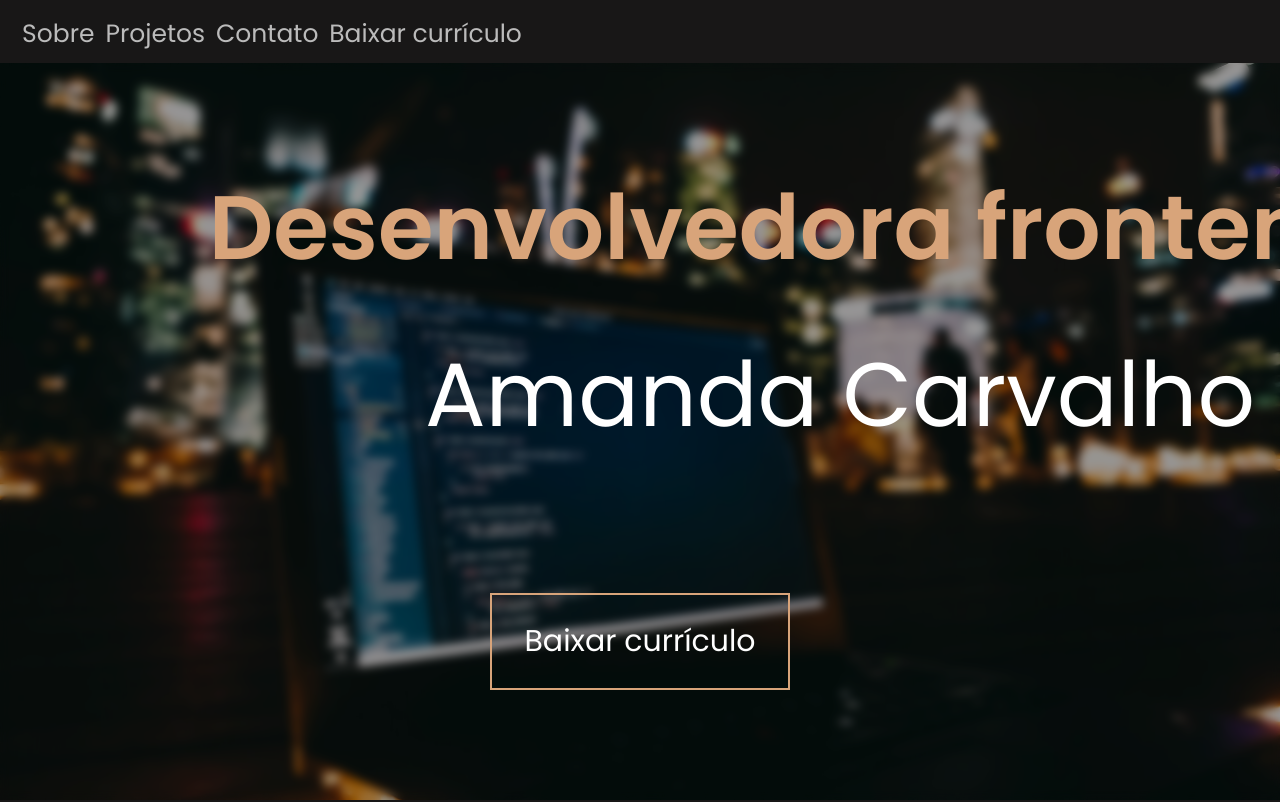
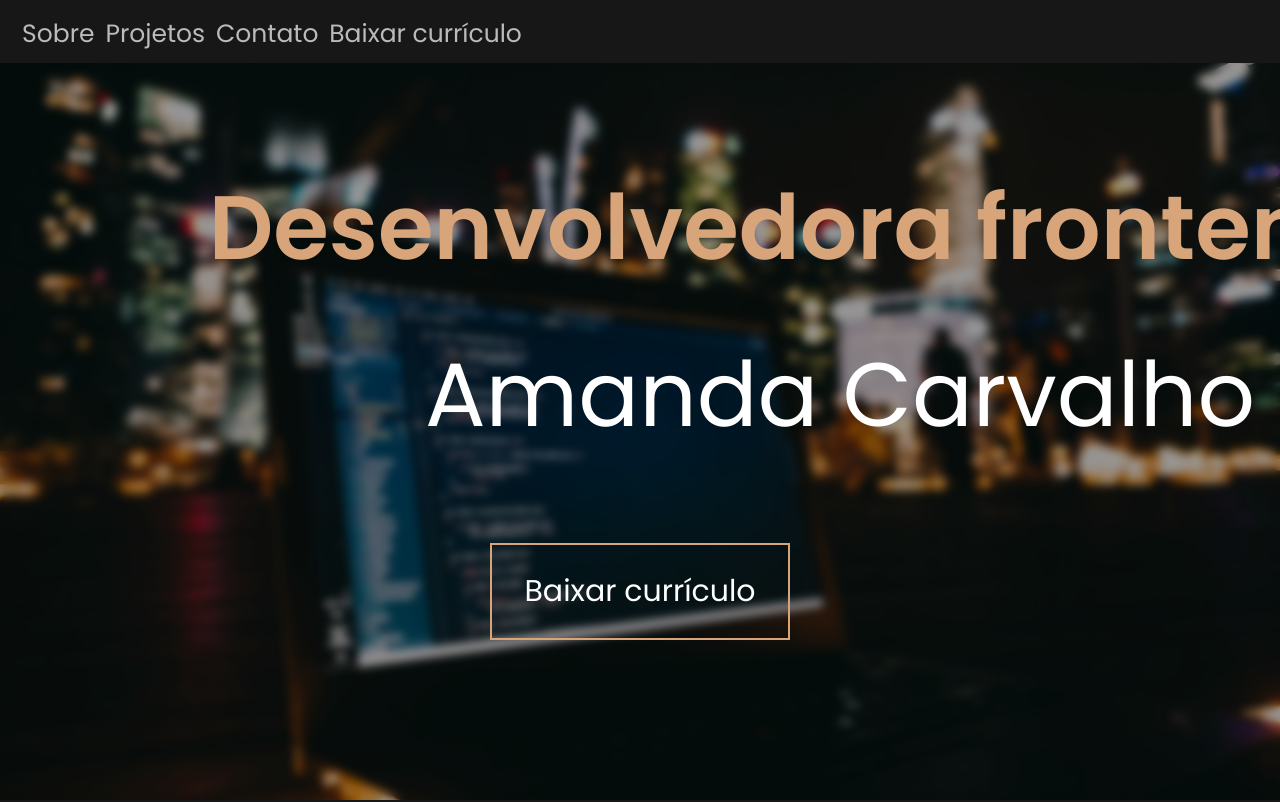
Before and after one commit to amandie-ct/portfolio-app, a Next.js app: page / in a window 1280 px wide. Shown: the top 802 px of the page. Built offline with nearby package versions, Linux system fonts and the light colour scheme.

Commit message:
fixing transitions

```diff
--- a/src/app/components/LandingPage/index.tsx
+++ b/src/app/components/LandingPage/index.tsx
@@ -12,27 +12,24 @@ const LandingPage = () => {
         <Styled.LandingPageImg>
           <Styled.Identification>
             <motion.div
-              animate={{ x: 150 }}
               initial={{ x: 0, opacity: 0 }}
               transition={{ delay: 0.1, duration: 2.5 }}
-              whileInView={{ opacity: 1 }}
+              whileInView={{ opacity: 1, x: 150 }}
             >
               <h2>Desenvolvedora frontend</h2>
             </motion.div>
             <motion.div
-              animate={{ x: 200 }}
               initial={{ x: 0, opacity: 0 }}
               transition={{ delay: 0.1, duration: 2.5 }}
-              whileInView={{ opacity: 1 }}
+              whileInView={{ opacity: 1, x: 200 }}
             >
               <h1>Amanda Carvalho</h1>
             </motion.div>
 
             <motion.div
-              animate={{ y: 50 }}
-              initial={{ y: 0, opacity: 0 }}
+              initial={{ y: -50, opacity: 0 }}
               transition={{ delay: 0.1, duration: 2.5 }}
-              whileInView={{ opacity: 1 }}
+              whileInView={{ opacity: 1, y: 0 }}
             >
               <Button
                 text="Baixar currículo"
```
